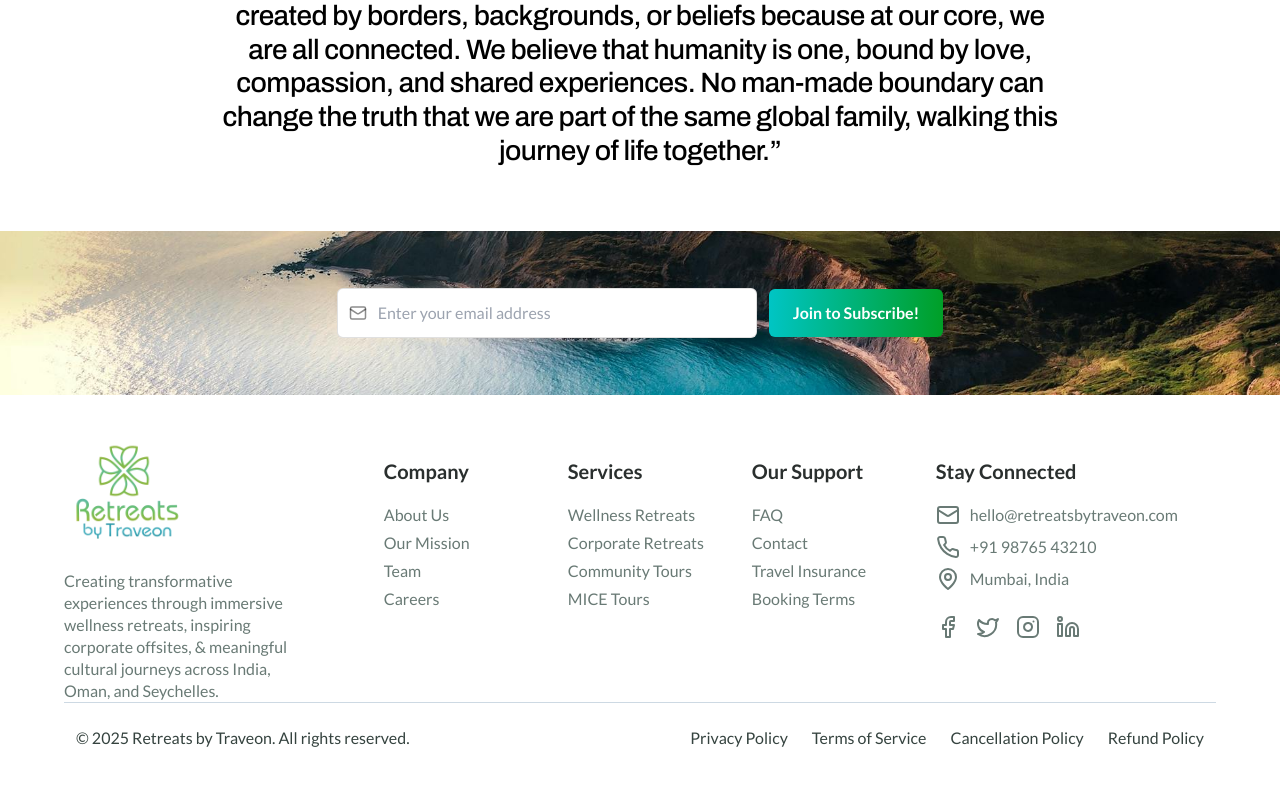
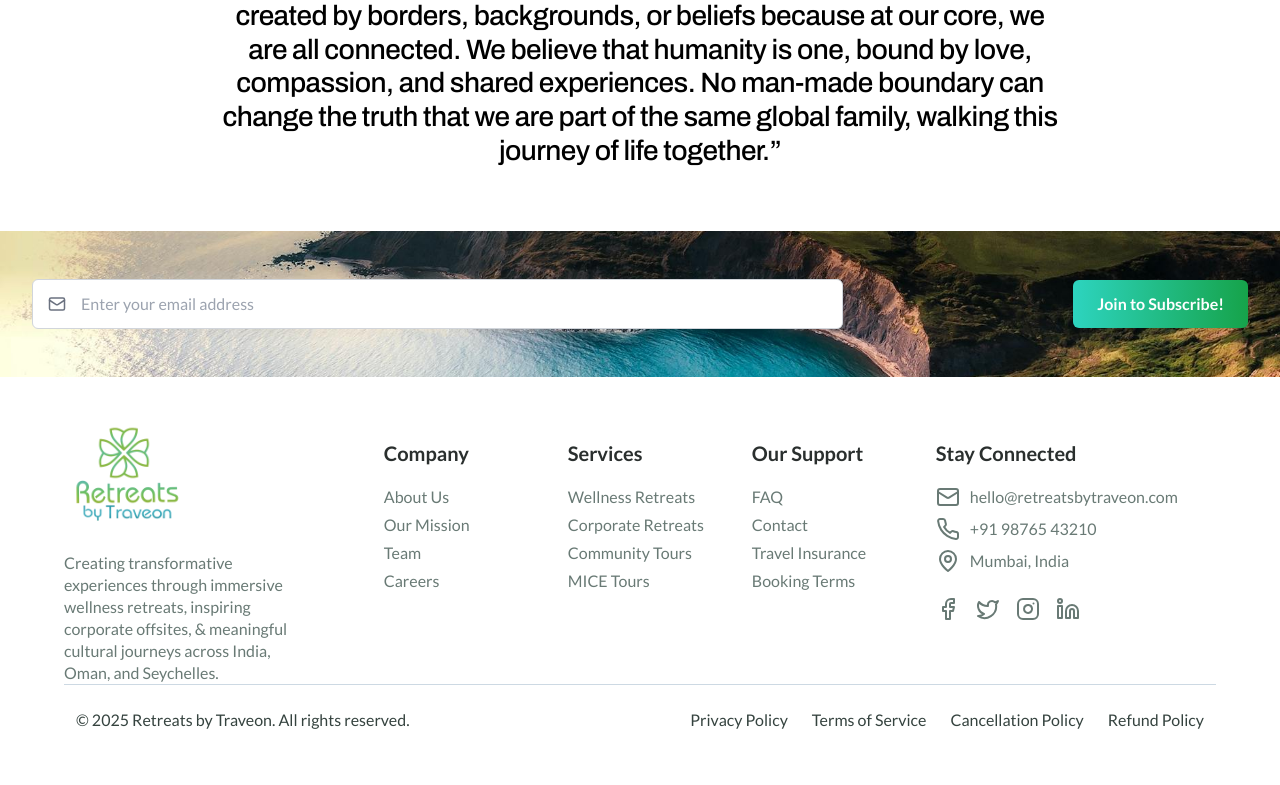
Before and after one commit to PriyalMangal50/Retreats, a React (Vite) app: page /about in a window 1280 px wide. Shown: the part 5078-5863 px from the top of the page. Built offline with nearby package versions, Linux system fonts and the light colour scheme; no server answers.

Commit message:
Refactor Subscribe component layout and styles

```diff
--- a/src/components/Subscribe.tsx
+++ b/src/components/Subscribe.tsx
@@ -5,49 +5,30 @@ export default function Subscribe() {
   return (
     <section
       aria-label="Subscribe"
-      style={{
-        backgroundImage: `url(${images.program10})`,
-        backgroundSize: 'cover',
-        backgroundPosition: 'center',
-        opacity: 1,
-      }}
+      className="bg-cover bg-center py-12"
+      style={{ backgroundImage: `url(${images.program10})` }}
     >
-      <div style={{ width: '100%', display: 'flex', justifyContent: 'center' }}>
-        <div
-          style={{
-            width: 1580,
-            height: 164,
-            gap: 120,
-            display: 'flex',
-            alignItems: 'center',
-            justifyContent: 'center',
-            paddingTop: 50,
-            paddingRight: 10,
-            paddingBottom: 50,
-            paddingLeft: 10,
-            boxSizing: 'border-box'
-          }}
-        >
-          <div style={{ display: 'flex', gap: 12, alignItems: 'center' }}>
-            <div style={{ position: 'relative', width: 420 }}>
-              <Mail size={18} style={{ position: 'absolute', left: 12, top: '50%', transform: 'translateY(-50%)', color: 'rgba(0,0,0,0.45)' }} />
+      <div className="max-w-7xl mx-auto px-4 sm:px-6 lg:px-8">
+        <div className="flex flex-col md:flex-row items-center justify-between gap-6">
+          <div className="relative w-full md:w-2/3">
+            <Mail
+              size={18}
+              className="absolute left-4 top-1/2 transform -translate-y-1/2 text-gray-500"
+            />
             <input
               type="email"
               placeholder="Enter your email address"
-                className="rounded-md px-4 py-3"
-                style={{ width: '100%', border: '1px solid rgba(0,0,0,0.12)', paddingLeft: 40 }}
+              className="w-full rounded-md border border-gray-300 px-12 py-3 focus:outline-none focus:ring-2 focus:ring-teal-500"
             />
           </div>
 
           <button
-              className="rounded-md px-6 py-3 font-semibold text-white"
-              style={{ background: 'linear-gradient(91.87deg, #00C5C5 0%, #009F26 100%)' }}
+            className="w-full md:w-auto px-6 py-3 rounded-md bg-gradient-to-r from-teal-400 to-green-600 text-white font-semibold hover:opacity-90 transition"
           >
             Join to Subscribe!
           </button>
         </div>
       </div>
-      </div>
     </section>
   );
 }
```
Lines whose indentation alone changed are shown as unchanged.
